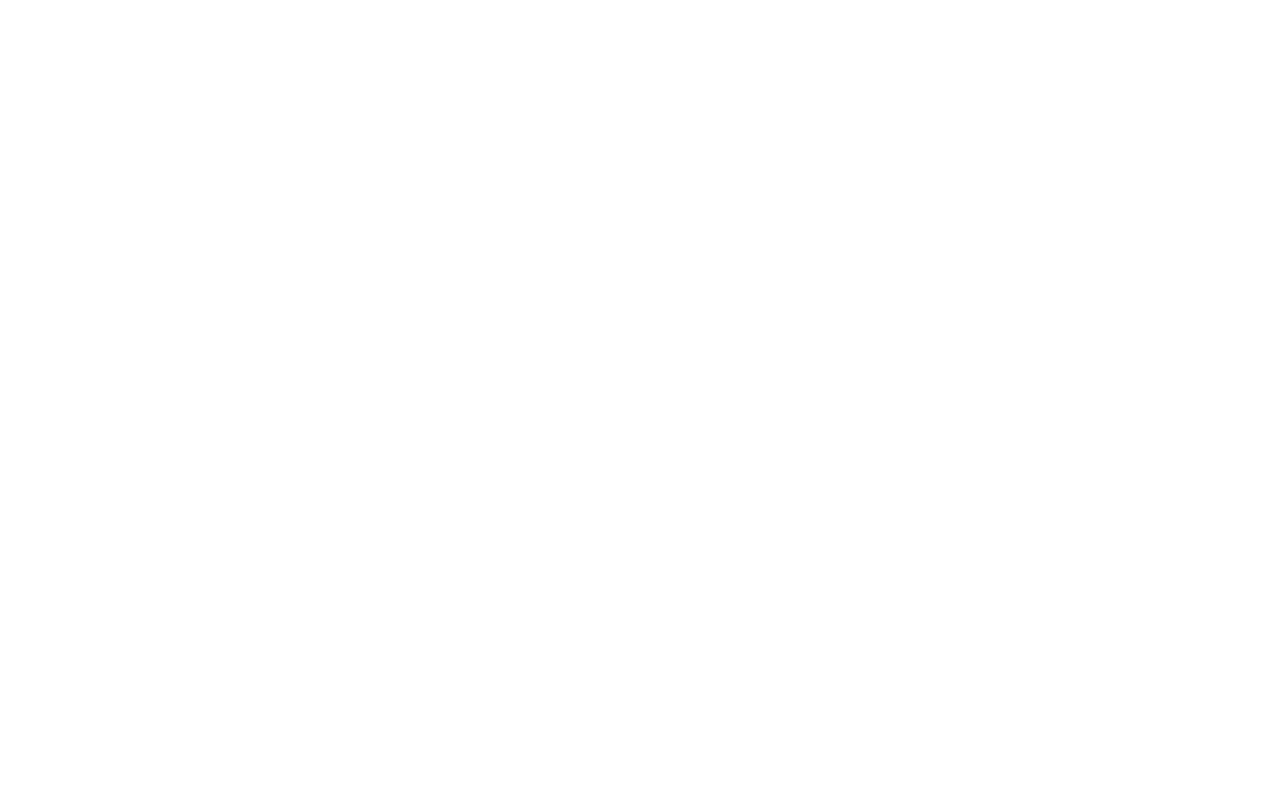
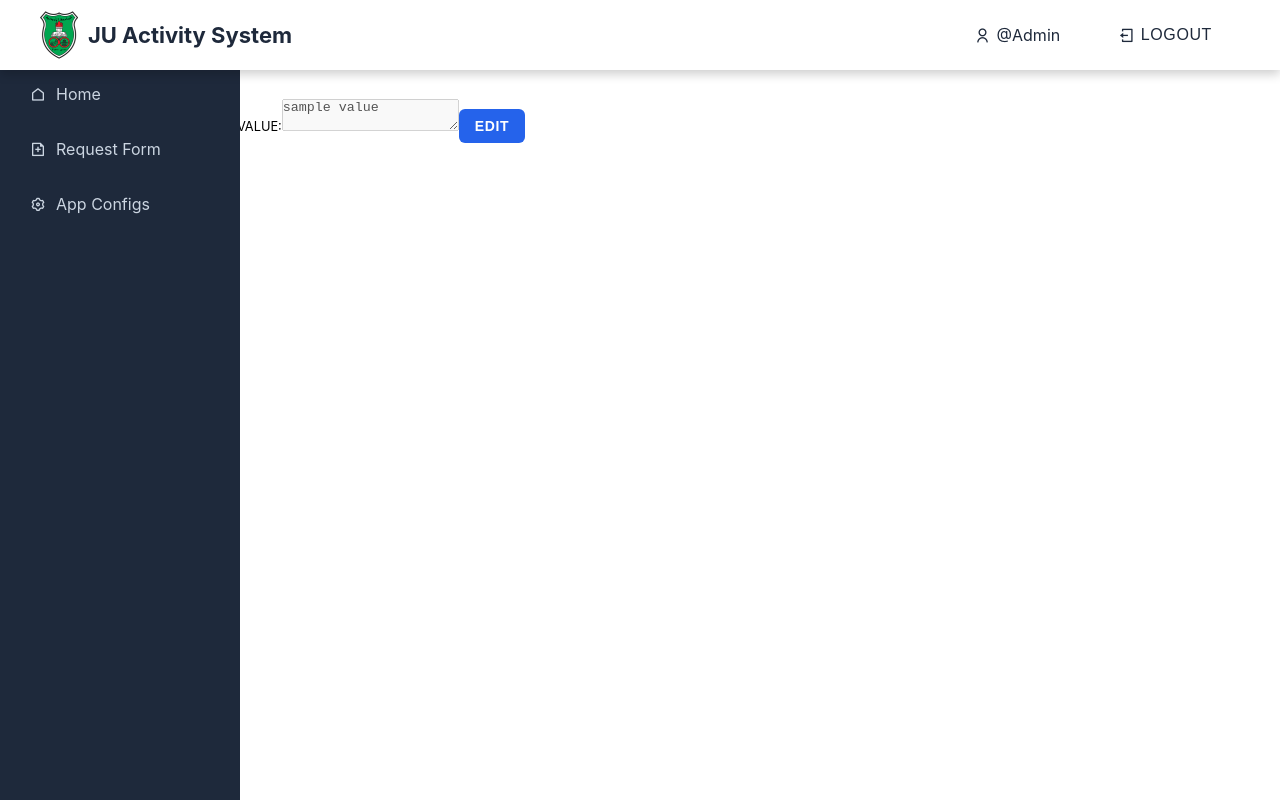
Before and after one commit to Amaddo-san/forms-system-frontend, a React (Create React App) app: page /app-configs/edit/1 in a window 1280 px wide. Before the commit this address had no page. Built offline with nearby package versions, Linux system fonts and the light colour scheme.

Commit message:
feat:  app config page edits

```diff
--- a/src/App.tsx
+++ b/src/App.tsx
@@ -9,7 +9,7 @@
 import HomePage from "./pages/HomePage";
 import AppConfigsPage from "./pages/AppConfigsPage";
 import AppConfigCreatePage from "./pages/AppConfigCreatePage";
-
+import AppConfigEditPage from "./pages/AppConfigEditPage";
 
 
 const App: React.FC = () => {
@@ -25,6 +25,7 @@
         <Route path="/review/:id" element={<ReviewSubmissionPage />} />
         <Route path="/app-configs" element={<AppConfigsPage />} />
         <Route path="/app-configs/create" element={<AppConfigCreatePage />} />
+        <Route path="/app-configs/edit/:uuid" element={<AppConfigEditPage />} />
       </Routes>
     </Router>
   );
--- a/src/pages/AppConfigCreatePage.tsx
+++ b/src/pages/AppConfigCreatePage.tsx
@@ -44,7 +44,7 @@
             required
           />
           <button type="submit" className="config-create-btn">
-            Submit
+            Create
           </button>
         </form>
       </div>
--- /dev/null
+++ b/src/pages/AppConfigEditPage.tsx
@@ -0,0 +1,81 @@
+import React, { useEffect, useState } from "react";
+import { useParams } from "react-router-dom";
+import Header from "../components/Header";
+import Sidebar from "../components/Sidebar";
+import { AppConfig } from "../models/AppConfig";
+import "./AppConfigCreatePage.css";
+
+const AppConfigEditPage: React.FC = () => {
+  const { uuid } = useParams<{ uuid: string }>();
+
+  const [config, setConfig] = useState<AppConfig | null>(null);
+  const [isEditable, setIsEditable] = useState(false);
+
+  useEffect(() => {
+    // 🔧 Replace this with real API call
+    setConfig({
+      id: 1,
+      uuid: uuid || "",
+      key: "sample.key",
+      value: "sample value",
+      createdAt: "2025-07-12",
+      lastUpdatedAt: "2025-07-12",
+    });
+  }, [uuid]);
+
+  const handleChange = (e: React.ChangeEvent<HTMLInputElement | HTMLTextAreaElement>) => {
+    if (!config) return;
+    const { name, value } = e.target;
+    setConfig({ ...config, [name]: value });
+  };
+
+  const handleEdit = () => {
+    setIsEditable(true);
+  };
+
+  const handleSave = () => {
+    // 🔧 Replace this with AppConfigService.update(config.key, config)
+    alert("Saved successfully!");
+    setIsEditable(false);
+  };
+
+  return (
+    <>
+      <Header username="Admin" />
+      <div style={{ display: "flex", minHeight: "100vh" }}>
+        <Sidebar />
+        <div className="form-card">
+          <h2 className="form-title">View Config</h2>
+
+          <label>Key:</label>
+          <input
+            name="key"
+            value={config?.key || ""}
+            onChange={handleChange}
+            disabled={!isEditable}
+          />
+
+          <label>Value:</label>
+          <textarea
+            name="value"
+            value={config?.value || ""}
+            onChange={handleChange}
+            disabled={!isEditable}
+          />
+
+          {!isEditable ? (
+            <button className="create-btn" onClick={handleEdit}>
+              Edit
+            </button>
+          ) : (
+            <button className="create-btn" onClick={handleSave}>
+              Save
+            </button>
+          )}
+        </div>
+      </div>
+    </>
+  );
+};
+
+export default AppConfigEditPage;
--- a/src/pages/AppConfigsPage.css
+++ b/src/pages/AppConfigsPage.css
@@ -109,6 +109,22 @@
     background-color: #1d4ed8;
 }
 
+.view-btn {
+  background-color: #2563eb;
+  color: white;
+  border: none;
+  padding: 6px 12px;
+  border-radius: 6px;
+  font-weight: 600;
+  cursor: pointer;
+  transition: background-color 0.2s ease-in-out;
+}
+
+.view-btn:hover {
+  background-color: #1e40af;
+}
+
+
 
 
 /* Stack table cells nicely on small screens */
--- a/src/pages/AppConfigsPage.tsx
+++ b/src/pages/AppConfigsPage.tsx
@@ -17,6 +17,7 @@
             .catch((err) => console.error("Failed to load configs", err))
             .finally(() => setLoading(false));
     }, []);
+
 
     const handleUpdate = (id: number, field: "key" | "value", newValue: string) => {
         setConfigs(prev =>
@@ -83,6 +84,15 @@
                                             <tr key={config.id}>
                                                 <td>{index + 1}</td>
                                                 <td>{config.uuid}</td>
+                                                  <td>
+        <button
+          className="view-btn"
+          onClick={() => navigate(`/app-configs/edit/${config.uuid}`)}
+        >
+          View
+        </button>
+      </td>
+
                                                 <td>
                                                     <input
                                                         value={config.key}
--- a/src/pages/SubmissionDetailsPage.css
+++ b/src/pages/SubmissionDetailsPage.css
@@ -154,6 +154,8 @@
   background-color: #1e293b;
 }
 
+
+
 @media (max-width: 900px) {
 
   /* Remove the left‐margin on the content wrapper */
@@ -190,12 +192,13 @@
   font-size: 16px;
   padding: 10px 20px;
   background-color: #1e293b;
-  /* Match Logs button */
-  color: white;
+  color: #fff;
   border: none;
   border-radius: 8px;
   cursor: pointer;
-  margin-bottom: 20px;
+  float: right;
+  margin-top: 16px;
+  margin-left: 16px;
 }
 
 .remarks-top-btn:hover {
--- a/src/pages/SubmissionDetailsPage.tsx
+++ b/src/pages/SubmissionDetailsPage.tsx
@@ -83,14 +83,7 @@
       <Header username={username} />
       <div className="submission-layout">
         <Sidebar />
-
         <div style={{ flex: 1, padding: "20px" }}>
-          <button
-            className="remarks-top-btn"
-            onClick={() => setShowRemarksPopup(true)}
-          >
-            Remarks
-          </button>
 
           {submission && (
   <div className="action-bar-container">
@@ -98,11 +91,15 @@
       actions={submission.availableActions}
       currentStatus={submission.status || ""}
     />
+      <button className="remarks-top-btn" onClick={() => setShowRemarksPopup(true)}>
+        Remarks
+      </button>
       <button className="logs-toggle-btn" onClick={toggleLogs}>
         Logs
       </button>
     </div>
 )}
+
 
           <main className="request-form-wrapper">
             {!submission ? (
--- a/src/services/AppConfigService.ts
+++ b/src/services/AppConfigService.ts
@@ -11,25 +11,25 @@
 export const AppConfigService = {
   // GET /api/app-configs
   getAll: async (): Promise<AppConfig[]> => {
-        const res = await axios.get(BASE_URL);
+    const res = await axios.get<AppConfig[]>(BASE_URL);
     return res.data;
   },
 
   // GET /api/app-configs/{key}
   getByKey: async (key: string): Promise<AppConfig> => {
-        const res = await axios.get(`${BASE_URL}/${key}`);
+    const res = await axios.get<AppConfig>(`${BASE_URL}/${key}`);
     return res.data;
   },
 
   // GET /api/app-configs/uuid/{uuid}
   getByUuid: async (uuid: string): Promise<AppConfig> => {
-        const res = await axios.get(`${BASE_URL}/uuid/${uuid}`);
+    const res = await axios.get<AppConfig>(`${BASE_URL}/uuid/${uuid}`);
     return res.data;
   },
 
   // POST /api/app-configs
   create: async (request: AppConfigRequest): Promise<AppConfig> => {
-        const res = await axios.post(BASE_URL, request);
+    const res = await axios.post<AppConfig>(BASE_URL, request);
     return res.data;
   },
 
@@ -38,7 +38,7 @@
     if (key !== request.key) {
       throw new Error("Key in path must match key in request body");
     }
-        const res = await axios.put(`${BASE_URL}/${key}`, request);
+    const res = await axios.put<AppConfig>(`${BASE_URL}/${key}`, request);
     return res.data;
   },
 
```
Lines whose indentation alone changed are shown as unchanged.
